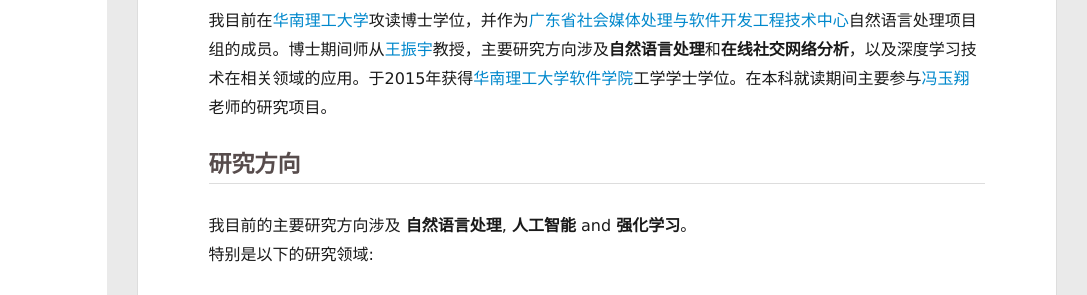
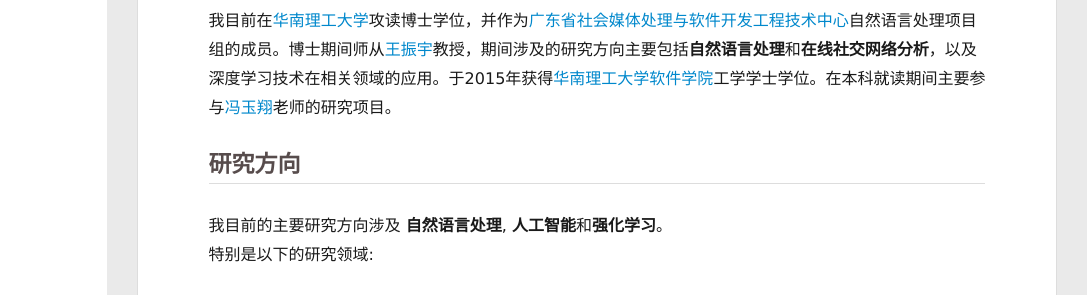
Before and after one commit to RuiZhangCHN/RuiZhangCHN.github.io, a plain HTML site: page about_chn/index.html in a window 1280 px wide. Shown: the part 337-632 px from the top of the page, 193-1280 px from the left. Drawn offline with Linux system fonts and the light colour scheme; no server answers.

Commit message:
Site updated: 2020-08-25 19:58:21

```diff
--- a/about_chn/index.html
+++ b/about_chn/index.html
@@ -16,8 +16,8 @@
 <meta property="og:description" content="[English version]                                                  张睿 Rui Zhang                               华南理工大学 软件学院广州 510006, 中国                     地址: 华南理工大学 软件学院         Email: zhang1rui4@">
 <meta property="og:locale" content="en_US">
 <meta property="og:image" content="http://yoursite.com/imgs/zhang1.jpg">
-<meta property="article:published_time" content="2020-08-25T09:35:01.248Z">
-<meta property="article:modified_time" content="2020-08-25T09:35:01.248Z">
+<meta property="article:published_time" content="2020-08-25T11:58:08.248Z">
+<meta property="article:modified_time" content="2020-08-25T11:58:08.248Z">
 <meta property="article:author" content="Rui Zhang">
 <meta name="twitter:card" content="summary">
 <meta name="twitter:image" content="http://yoursite.com/imgs/zhang1.jpg">
@@ -165,8 +165,8 @@
     </div>
 </div>
 
-<p>我目前在<a target="_blank" rel="noopener" href="https://www.scut.edu.cn/">华南理工大学</a>攻读博士学位，并作为<a target="_blank" rel="noopener" href="http://www2.scut.edu.cn/sse/2018/1206/c20715a298856/page.htm">广东省社会媒体处理与软件开发工程技术中心</a>自然语言处理项目组的成员。博士期间师从<a target="_blank" rel="noopener" href="http://www2.scut.edu.cn/sse/2018/0615/c16788a270761/page.htm">王振宇</a>教授，主要研究方向涉及<strong>自然语言处理</strong>和<strong>在线社交网络分析</strong>，以及深度学习技术在相关领域的应用。于2015年获得<a target="_blank" rel="noopener" href="https://www.scut.edu.cn/">华南理工大学</a><a target="_blank" rel="noopener" href="http://www2.scut.edu.cn/sse/main.htm">软件学院</a>工学学士学位。在本科就读期间主要参与<a target="_blank" rel="noopener" href="http://www2.scut.edu.cn/sse/2018/0615/c16790a270770/page.htm">冯玉翔</a>老师的研究项目。</p>
-<h2 id="研究方向"><a href="#研究方向" class="headerlink" title="研究方向"></a>研究方向</h2><p>我目前的主要研究方向涉及 <strong>自然语言处理</strong>, <strong>人工智能</strong> and <strong>强化学习</strong>。<br>特别是以下的研究领域:  </p>
+<p>我目前在<a target="_blank" rel="noopener" href="https://www.scut.edu.cn/">华南理工大学</a>攻读博士学位，并作为<a target="_blank" rel="noopener" href="http://www2.scut.edu.cn/sse/2018/1206/c20715a298856/page.htm">广东省社会媒体处理与软件开发工程技术中心</a>自然语言处理项目组的成员。博士期间师从<a target="_blank" rel="noopener" href="http://www2.scut.edu.cn/sse/2018/0615/c16788a270761/page.htm">王振宇</a>教授，期间涉及的研究方向主要包括<strong>自然语言处理</strong>和<strong>在线社交网络分析</strong>，以及深度学习技术在相关领域的应用。于2015年获得<a target="_blank" rel="noopener" href="https://www.scut.edu.cn/">华南理工大学</a><a target="_blank" rel="noopener" href="http://www2.scut.edu.cn/sse/main.htm">软件学院</a>工学学士学位。在本科就读期间主要参与<a target="_blank" rel="noopener" href="http://www2.scut.edu.cn/sse/2018/0615/c16790a270770/page.htm">冯玉翔</a>老师的研究项目。</p>
+<h2 id="研究方向"><a href="#研究方向" class="headerlink" title="研究方向"></a>研究方向</h2><p>我目前的主要研究方向涉及 <strong>自然语言处理</strong>, <strong>人工智能</strong>和<strong>强化学习</strong>。<br>特别是以下的研究领域:  </p>
 <ul>
 <li>人机对话策略学习</li>
 <li>情感聊天机器人  </li>
```
